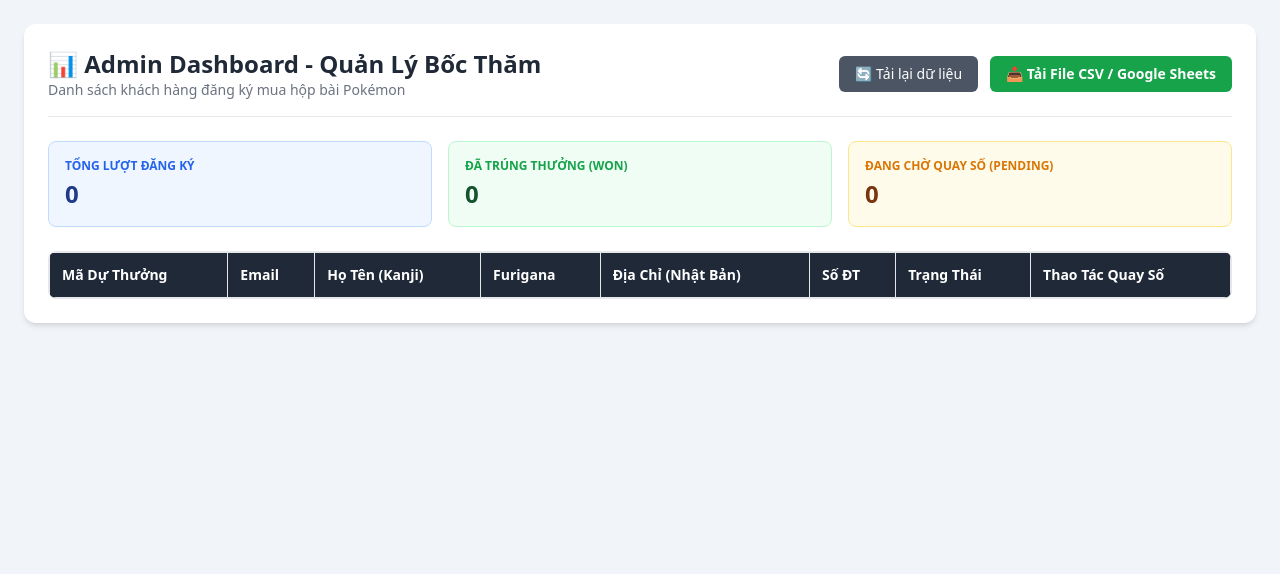
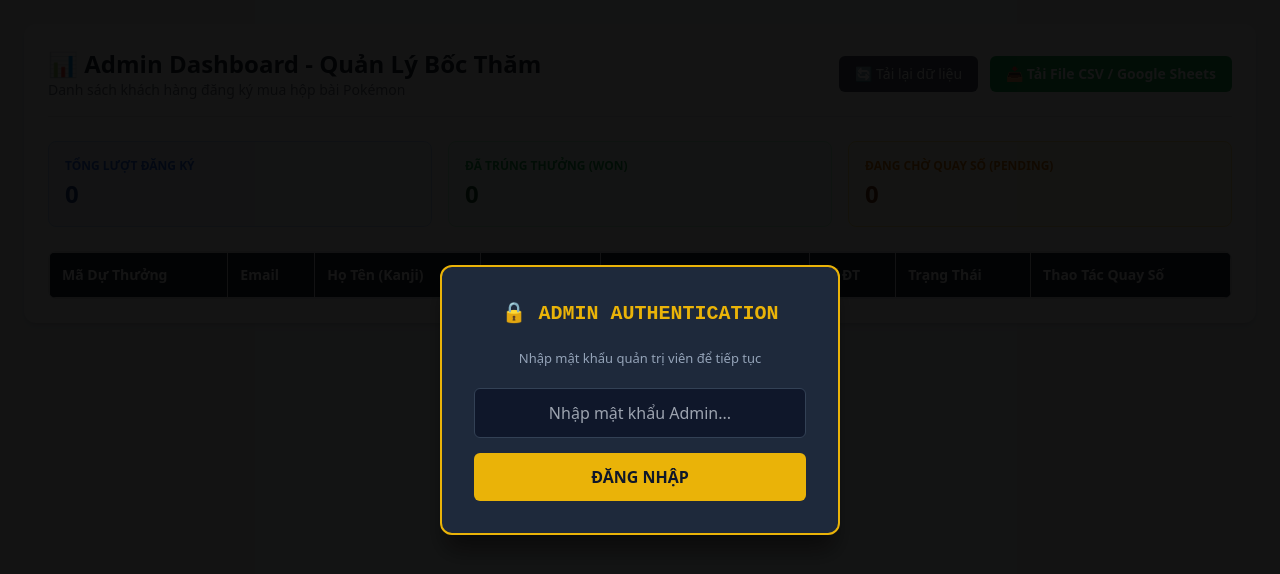
Before and after one commit to sonnguyenhhmb011224-cpu/pokemon-card-lottery, a website: page public/admin.html in a window 1280 px wide. Drawn offline with nearby package versions, Linux system fonts and the light colour scheme; no server answers.

Commit message:
Add admin password protection

```diff
--- a/public/admin.html
+++ b/public/admin.html
@@ -7,6 +7,38 @@
   <script src="https://cdn.tailwindcss.com"></script>
 </head>
 <body class="bg-slate-100 min-h-screen p-6 font-sans">
+
+  <!-- ==================== MÀN HÌNH KHÓA BẢO VỆ ADMIN ==================== -->
+  <div id="admin-login-modal" style="position: fixed; inset: 0; background: rgba(0,0,0,0.92); z-index: 9999; display: flex; align-items: center; justify-content: center;">
+    <div style="background: #1e293b; border: 2px solid #eab308; padding: 32px; border-radius: 12px; text-align: center; max-width: 400px; width: 90%; box-shadow: 0 20px 25px -5px rgba(0,0,0,0.5);">
+      <h2 style="color: #eab308; margin-bottom: 20px; font-family: monospace; font-size: 20px; font-weight: bold;">🔒 ADMIN AUTHENTICATION</h2>
+      <p style="color: #94a3b8; font-size: 13px; margin-bottom: 20px;">Nhập mật khẩu quản trị viên để tiếp tục</p>
+      <input type="password" id="admin-pass-input" placeholder="Nhập mật khẩu Admin..." style="width: 100%; padding: 12px; border-radius: 6px; border: 1px solid #334155; background: #0f172a; color: #fff; margin-bottom: 15px; text-align: center; outline: none;">
+      <button onclick="checkAdminPass()" style="width: 100%; padding: 12px; background: #eab308; color: #0f172a; font-weight: bold; border: none; border-radius: 6px; cursor: pointer; transition: background 0.2s;">ĐĂNG NHẬP</button>
+      <p id="login-error" style="color: #ef4444; margin-top: 12px; font-size: 13px; display: none;">Mật khẩu không chính xác!</p>
+    </div>
+  </div>
+
+  <script>
+    function checkAdminPass() {
+      const pass = document.getElementById('admin-pass-input').value;
+      // Đặt mật khẩu Admin ở đây (Mặc định: 123456)
+      if (pass === "123456") {
+        document.getElementById('admin-login-modal').style.display = 'none';
+        sessionStorage.setItem('isAdmin', 'true');
+      } else {
+        document.getElementById('login-error').style.display = 'block';
+      }
+    }
+    // Tự động duy trì đăng nhập trong phiên làm việc
+    if (sessionStorage.getItem('isAdmin') === 'true') {
+      window.addEventListener('DOMContentLoaded', () => {
+        document.getElementById('admin-login-modal').style.display = 'none';
+      });
+    }
+  </script>
+  <!-- =================================================================== -->
+
   <div class="max-w-7xl mx-auto bg-white rounded-xl shadow-md p-6">
     <div class="flex justify-between items-center border-b pb-4 mb-6">
       <div>
```
